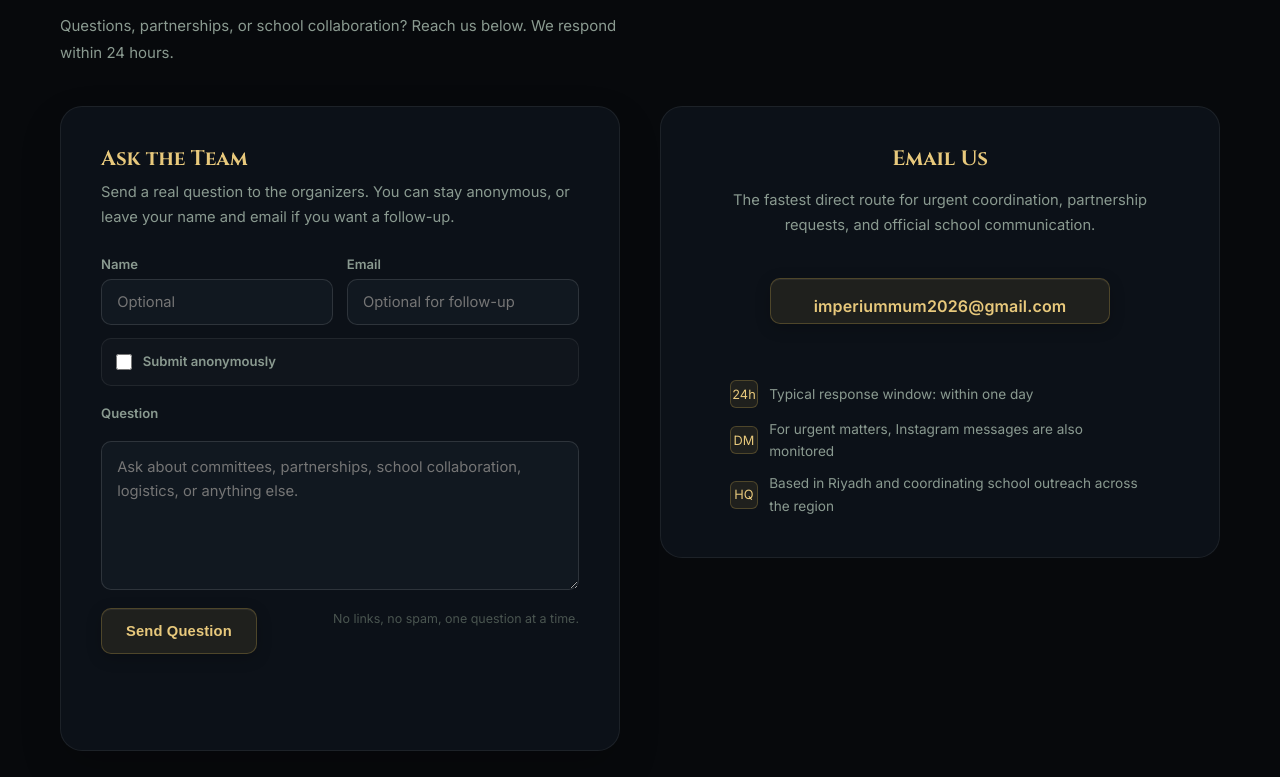
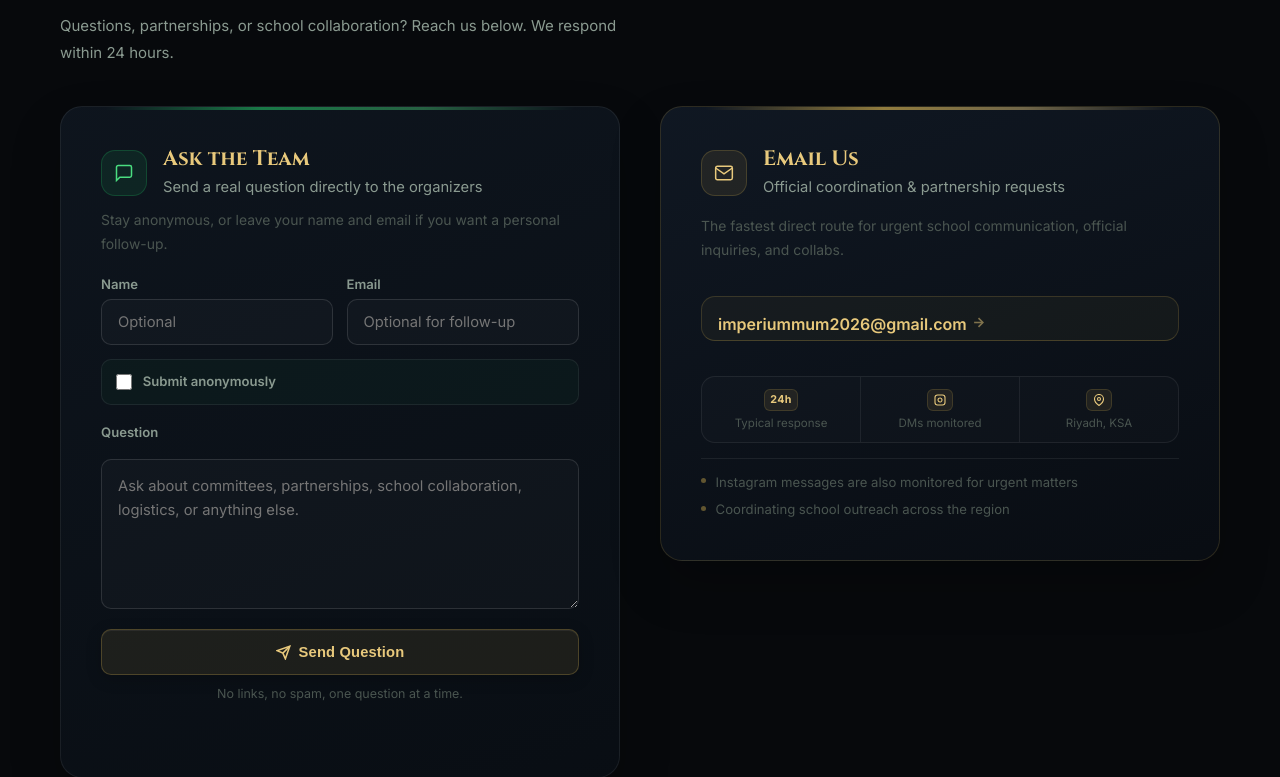
Before and after one commit to Raidism/enchanted_website, a website: page index.html in a window 1280 px wide. Shown: the part 5203-5980 px from the top of the page. Drawn offline with nearby package versions, Linux system fonts and the light colour scheme; no server answers.

Commit message:
Auto deploy 2026-04-02_19-42-18

```diff
--- a/index.html
+++ b/index.html
@@ -19,7 +19,7 @@
   <link rel="preconnect" href="https://fonts.googleapis.com">
   <link rel="preconnect" href="https://fonts.gstatic.com" crossorigin>
   <link href="https://fonts.googleapis.com/css2?family=Cinzel:wght@500;700;800&family=Inter:wght@400;500;600;700&display=swap" rel="stylesheet">
-  <link rel="stylesheet" href="styles/styles.css?v=20260402d" />
+  <link rel="stylesheet" href="styles/styles.css?v=20260402e" />
 </head>
 <body>
   <div class="scroll-progress" id="scrollProgress" aria-hidden="true"></div>
@@ -385,8 +385,16 @@
       </div>
       <div class="contact-grid">
         <div class="contact-card contact-card--support">
-          <h3>Ask the Team</h3>
-          <p>Send a real question to the organizers. You can stay anonymous, or leave your name and email if you want a follow-up.</p>
+          <div class="contact-card-header">
+            <div class="contact-card-icon contact-card-icon--green" aria-hidden="true">
+              <svg width="20" height="20" viewBox="0 0 24 24" fill="none" stroke="currentColor" stroke-width="1.8"><path d="M21 15a2 2 0 0 1-2 2H7l-4 4V5a2 2 0 0 1 2-2h14a2 2 0 0 1 2 2z"/></svg>
+            </div>
+            <div>
+              <h3>Ask the Team</h3>
+              <p class="contact-card-subtitle">Send a real question directly to the organizers</p>
+            </div>
+          </div>
+          <p class="contact-card-desc">Stay anonymous, or leave your name and email if you want a personal follow-up.</p>
 
           <form id="contactQuestionForm" class="contact-question-form" novalidate>
             <div class="contact-form-split">
@@ -414,7 +422,10 @@
             </div>
 
             <div class="contact-form-footer">
-              <button id="contactQuestionSubmit" class="cta" type="submit">Send Question</button>
+              <button id="contactQuestionSubmit" class="cta contact-submit-btn" type="submit">
+                <svg width="15" height="15" viewBox="0 0 24 24" fill="none" stroke="currentColor" stroke-width="2.5" aria-hidden="true"><line x1="22" y1="2" x2="11" y2="13"/><polygon points="22 2 15 22 11 13 2 9 22 2"/></svg>
+                Send Question
+              </button>
               <p class="contact-form-note">No links, no spam, one question at a time.</p>
             </div>
             <p id="contactQuestionMessage" class="contact-form-message" aria-live="polite"></p>
@@ -422,23 +433,54 @@
         </div>
 
         <div class="contact-card contact-card--email">
-          <h3>Email Us</h3>
-          <p>The fastest direct route for urgent coordination, partnership requests, and official school communication.</p>
-          <a class="cta email-link mt-3" href="mailto:imperiummum2026@gmail.com">imperiummum2026@gmail.com</a>
-          <p id="contactCopyMessage" class="text-muted mt-2" aria-live="polite"></p>
+          <div class="contact-card-header">
+            <div class="contact-card-icon contact-card-icon--gold" aria-hidden="true">
+              <svg width="20" height="20" viewBox="0 0 24 24" fill="none" stroke="currentColor" stroke-width="1.8"><path d="M4 4h16c1.1 0 2 .9 2 2v12c0 1.1-.9 2-2 2H4c-1.1 0-2-.9-2-2V6c0-1.1.9-2 2-2z"/><polyline points="22,6 12,13 2,6"/></svg>
+            </div>
+            <div>
+              <h3>Email Us</h3>
+              <p class="contact-card-subtitle">Official coordination &amp; partnership requests</p>
+            </div>
+          </div>
+          <p class="contact-card-desc">The fastest direct route for urgent school communication, official inquiries, and collabs.</p>
 
-          <div class="contact-meta">
-            <div class="contact-meta-item">
-              <span class="contact-meta-icon">24h</span>
-              <span>Typical response window: within one day</span>
+          <a class="email-address-hero email-link" href="mailto:imperiummum2026@gmail.com">
+            <span>imperiummum2026@gmail.com</span>
+            <span class="email-hero-arrow" aria-hidden="true">
+              <svg width="15" height="15" viewBox="0 0 24 24" fill="none" stroke="currentColor" stroke-width="2.5"><line x1="5" y1="12" x2="19" y2="12"/><polyline points="12 5 19 12 12 19"/></svg>
+            </span>
+          </a>
+          <p id="contactCopyMessage" class="contact-copy-status" aria-live="polite"></p>
+
+          <div class="email-stats-strip">
+            <div class="email-stat-item">
+              <span class="email-stat-badge">24h</span>
+              <span class="email-stat-label">Typical response</span>
             </div>
-            <div class="contact-meta-item">
-              <span class="contact-meta-icon">DM</span>
-              <span>For urgent matters, Instagram messages are also monitored</span>
+            <div class="email-stat-divider" aria-hidden="true"></div>
+            <div class="email-stat-item">
+              <span class="email-stat-badge">
+                <svg width="12" height="12" viewBox="0 0 24 24" fill="none" stroke="currentColor" stroke-width="2.2" aria-hidden="true"><rect x="2" y="2" width="20" height="20" rx="5" ry="5"/><path d="M16 11.37A4 4 0 1 1 12.63 8 4 4 0 0 1 16 11.37z"/><line x1="17.5" y1="6.5" x2="17.51" y2="6.5"/></svg>
+              </span>
+              <span class="email-stat-label">DMs monitored</span>
             </div>
-            <div class="contact-meta-item">
-              <span class="contact-meta-icon">HQ</span>
-              <span>Based in Riyadh and coordinating school outreach across the region</span>
+            <div class="email-stat-divider" aria-hidden="true"></div>
+            <div class="email-stat-item">
+              <span class="email-stat-badge">
+                <svg width="12" height="12" viewBox="0 0 24 24" fill="none" stroke="currentColor" stroke-width="2.2" aria-hidden="true"><path d="M21 10c0 7-9 13-9 13s-9-6-9-13a9 9 0 0 1 18 0z"/><circle cx="12" cy="10" r="3"/></svg>
+              </span>
+              <span class="email-stat-label">Riyadh, KSA</span>
+            </div>
+          </div>
+
+          <div class="email-notes-list">
+            <div class="email-note-row">
+              <span class="email-note-dot" aria-hidden="true"></span>
+              <span>Instagram messages are also monitored for urgent matters</span>
+            </div>
+            <div class="email-note-row">
+              <span class="email-note-dot" aria-hidden="true"></span>
+              <span>Coordinating school outreach across the region</span>
             </div>
           </div>
         </div>
--- a/styles/styles.css
+++ b/styles/styles.css
@@ -336,35 +336,57 @@ section p.lead{font-size:1.06rem;line-height:1.8;color:var(--text-2);max-width:6
 #instagramStatsStatus{font-size:0.8rem;color:var(--text-3);}
 
 /*  Contact Section  */
+/* Contact Grid */
 .contact-grid{display:grid;grid-template-columns:1fr 1fr;gap:var(--sp-5);align-items:start;}
-.contact-card{background:var(--surface);border:1px solid var(--border);border-radius:var(--r-xl);padding:var(--sp-5);}
-.contact-card h3{color:var(--gold-soft);margin-bottom:0.5rem;}
-.contact-card p{color:var(--text-2);font-size:0.92rem;line-height:1.7;margin-bottom:var(--sp-3);}
-.contact-card--support{box-shadow:0 18px 40px rgba(0,0,0,0.18);}
-.contact-question-form{display:flex;flex-direction:column;gap:0.85rem;margin-top:var(--sp-3);}
+.contact-card{background:var(--surface);border:1px solid var(--border);border-radius:var(--r-xl);padding:var(--sp-5);position:relative;overflow:hidden;}
+.contact-card h3{color:var(--gold-soft);margin-bottom:0.18rem;}
+.contact-card p{color:var(--text-2);font-size:0.92rem;line-height:1.7;}
+/* Shared card header (icon + title block) */
+.contact-card-header{display:flex;align-items:center;gap:1rem;margin-bottom:0.5rem;}
+.contact-card-icon{width:46px;height:46px;border-radius:14px;display:flex;align-items:center;justify-content:center;flex-shrink:0;}
+.contact-card-icon--green{background:rgba(34,194,102,0.1);border:1px solid rgba(34,194,102,0.22);color:#4ade80;}
+.contact-card-icon--gold{background:rgba(201,168,76,0.1);border:1px solid rgba(201,168,76,0.22);color:var(--gold-soft);}
+.contact-card-subtitle{font-size:0.81rem;color:var(--text-3);margin:0 !important;line-height:1.4;}
+.contact-card-desc{font-size:0.87rem !important;color:var(--text-3) !important;margin:0.35rem 0 1.1rem !important;line-height:1.75 !important;}
+/* Ask the Team card */
+.contact-card--support{background:linear-gradient(160deg,rgba(14,21,30,0.98) 0%,rgba(9,14,20,0.98) 100%);border-color:rgba(255,255,255,0.07);box-shadow:0 24px 50px rgba(0,0,0,0.22);}
+.contact-card--support::before{content:"";position:absolute;top:0;left:0;right:0;height:3px;background:linear-gradient(90deg,transparent 8%,rgba(34,194,102,0.58) 36%,rgba(78,222,128,0.38) 65%,transparent 92%);}
+/* Form fields */
+.contact-question-form{display:flex;flex-direction:column;gap:0.82rem;}
 .contact-question-form label{font-size:0.82rem;font-weight:600;color:var(--text-2);margin-bottom:0.2rem;display:block;}
-.contact-form-split{display:grid;grid-template-columns:repeat(2,minmax(0,1fr));gap:0.85rem;}
+.contact-form-split{display:grid;grid-template-columns:repeat(2,minmax(0,1fr));gap:0.82rem;}
 .contact-question-form input,
-.contact-question-form textarea{width:100%;padding:0.8rem 0.95rem;border-radius:var(--r-md);border:1px solid var(--border-2);background:var(--surface-2);color:var(--text);font-size:0.92rem;font-family:inherit;transition:border-color 0.18s ease,box-shadow 0.18s ease;outline:none;}
-.contact-question-form textarea{resize:vertical;min-height:140px;line-height:1.65;}
+.contact-question-form textarea{width:100%;padding:0.82rem 1rem;border-radius:var(--r-md);border:1px solid var(--border-2);background:rgba(255,255,255,0.025);color:var(--text);font-size:0.92rem;font-family:inherit;transition:border-color 0.18s ease,box-shadow 0.18s ease;outline:none;}
+.contact-question-form textarea{resize:vertical;min-height:130px;line-height:1.65;}
 .contact-question-form input:focus,
-.contact-question-form textarea:focus{border-color:var(--border-gold);box-shadow:0 0 0 3px rgba(201,168,76,0.12);}
-.contact-anon-toggle{display:flex !important;align-items:center;gap:0.65rem;padding:0.75rem 0.9rem;border-radius:var(--r-md);border:1px solid var(--border);background:rgba(255,255,255,0.02);cursor:pointer;}
-.contact-anon-toggle input{width:16px;height:16px;accent-color:var(--gold-soft);margin:0;flex-shrink:0;}
+.contact-question-form textarea:focus{border-color:rgba(34,194,102,0.4);box-shadow:0 0 0 3px rgba(34,194,102,0.1);}
+.contact-anon-toggle{display:flex !important;align-items:center;gap:0.65rem;padding:0.72rem 0.9rem;border-radius:var(--r-md);border:1px solid var(--border);background:rgba(34,194,102,0.04);cursor:pointer;}
+.contact-anon-toggle input{width:16px;height:16px;accent-color:#4ade80;margin:0;flex-shrink:0;}
 .contact-honeypot{position:absolute;left:-9999px;opacity:0;pointer-events:none;}
-.contact-form-footer{display:flex;align-items:center;justify-content:space-between;gap:1rem;flex-wrap:wrap;margin-top:0.25rem;}
-.contact-form-note{margin:0;color:var(--text-3) !important;font-size:0.78rem !important;}
+.contact-form-footer{display:flex;flex-direction:column;gap:0.55rem;margin-top:0.4rem;}
+.contact-submit-btn{width:100%;gap:0.5rem;justify-content:center;}
+.contact-form-note{margin:0;color:var(--text-3) !important;font-size:0.78rem !important;text-align:center;}
 .contact-form-message{min-height:1.2rem;margin:0;color:var(--text-2);font-size:0.84rem;}
 .contact-form-message.is-success{color:var(--green-soft);}
 .contact-form-message.is-error,
 .contact-copy-message--error{color:#f0a3a3 !important;}
-.contact-card--email{display:flex;flex-direction:column;align-items:center;text-align:center;}
-.contact-card--email .email-link{display:inline-flex;justify-content:center;align-self:center;min-width:min(100%,340px);}
-.contact-card--email .contact-meta{width:100%;max-width:420px;}
-.contact-card--email .contact-meta-item{text-align:left;}
-.contact-meta{display:flex;flex-direction:column;gap:0.6rem;margin-top:var(--sp-2);}
-.contact-meta-item{display:flex;align-items:center;gap:0.7rem;font-size:0.85rem;color:var(--text-2);}
-.contact-meta-icon{width:28px;height:28px;border-radius:var(--r-sm);background:var(--gold-dim);border:1px solid var(--border-gold);display:flex;align-items:center;justify-content:center;font-size:0.8rem;flex-shrink:0;color:var(--gold-soft);}
+/* Email Us card */
+.contact-card--email{background:linear-gradient(160deg,rgba(16,24,35,0.98) 0%,rgba(9,13,19,0.98) 100%);border-color:rgba(201,168,76,0.18);box-shadow:0 24px 50px rgba(0,0,0,0.22);display:flex;flex-direction:column;align-items:stretch;text-align:left;}
+.contact-card--email::before{content:"";position:absolute;top:0;left:0;right:0;height:3px;background:linear-gradient(90deg,transparent 8%,rgba(201,168,76,0.7) 40%,rgba(232,201,124,0.45) 65%,transparent 92%);}
+.email-address-hero{display:flex;align-items:center;justify-content:space-between;gap:0.75rem;padding:0.9rem 1rem;border:1px solid rgba(201,168,76,0.2);border-radius:14px;background:rgba(201,168,76,0.05);color:var(--gold-soft);font-size:0.88rem;font-weight:600;font-family:inherit;text-decoration:none;transition:border-color 0.2s ease,background 0.2s ease;word-break:break-all;}
+.email-address-hero:hover{border-color:rgba(201,168,76,0.4);background:rgba(201,168,76,0.1);}
+.email-hero-arrow{flex-shrink:0;opacity:0.5;transition:transform 0.2s ease,opacity 0.2s ease;}
+.email-address-hero:hover .email-hero-arrow{opacity:1;transform:translateX(3px);}
+.contact-copy-status{font-size:0.79rem;min-height:1rem;color:var(--text-3);margin:0.2rem 0 0;line-height:1;}
+.email-stats-strip{display:flex;align-items:stretch;border:1px solid var(--border);border-radius:14px;overflow:hidden;margin-top:1rem;background:rgba(255,255,255,0.015);}
+.email-stat-item{flex:1;display:flex;flex-direction:column;align-items:center;justify-content:center;gap:0.3rem;padding:0.72rem 0.4rem;text-align:center;}
+.email-stat-divider{width:1px;background:var(--border);flex-shrink:0;}
+.email-stat-badge{display:inline-flex;align-items:center;justify-content:center;min-width:26px;height:22px;padding:0 0.3rem;border-radius:6px;background:rgba(201,168,76,0.1);border:1px solid rgba(201,168,76,0.18);color:var(--gold-soft);font-size:0.67rem;font-weight:700;letter-spacing:0.03em;}
+.email-stat-badge svg{color:var(--gold-soft);}
+.email-stat-label{font-size:0.72rem;color:var(--text-3);line-height:1.3;}
+.email-notes-list{display:flex;flex-direction:column;gap:0.46rem;margin-top:0.9rem;padding-top:0.82rem;border-top:1px solid var(--border);}
+.email-note-row{display:flex;align-items:flex-start;gap:0.6rem;font-size:0.82rem;color:var(--text-3);line-height:1.55;}
+.email-note-dot{width:5px;height:5px;min-width:5px;border-radius:50%;background:rgba(201,168,76,0.45);flex-shrink:0;margin-top:0.48em;}
 
 /*  Footer  */
 .site-footer{padding:var(--sp-6) 0;border-top:1px solid var(--border);text-align:center;}
```
Also changed, not shown: 1 other file.
